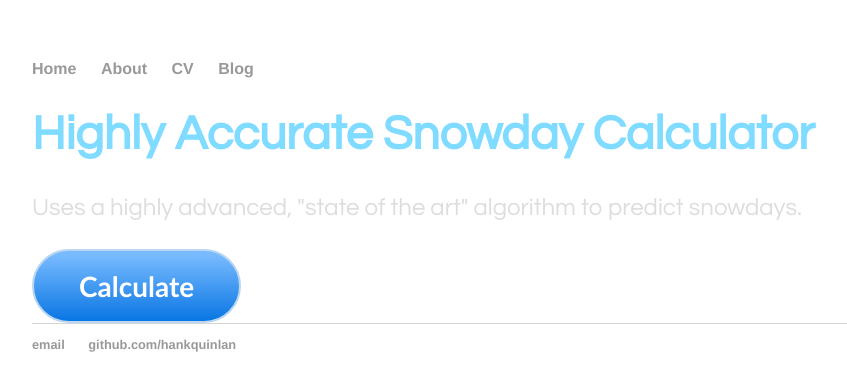
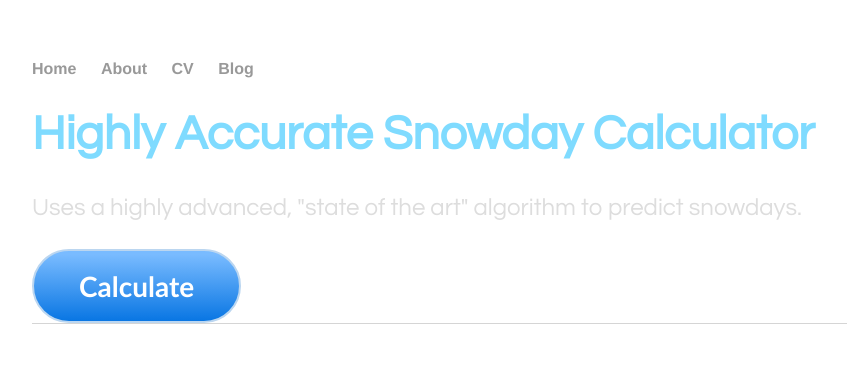
Before and after one commit to gayopser101/Aopser101.github.io, a plain HTML site: page index.html in a window 1280 px wide. Shown: the whole page, without its empty margins (160-1007 px from the left). Drawn offline with Linux system fonts and the light colour scheme.

Commit message:
Update index.html

```diff
--- a/index.html
+++ b/index.html
@@ -22,10 +22,6 @@
     		</div><!-- /.blurb -->
 		</div><!-- /.container -->
 		<footer>
-    		<ul>
-        		<li><a href="mailto:spamail015@gmail.com">email</a></li>
-        		<li><a href="https://github.com/Aopser101">github.com/hankquinlan</a></li>
-			</ul>
 		</footer>
 	</body>
 </html>
```
